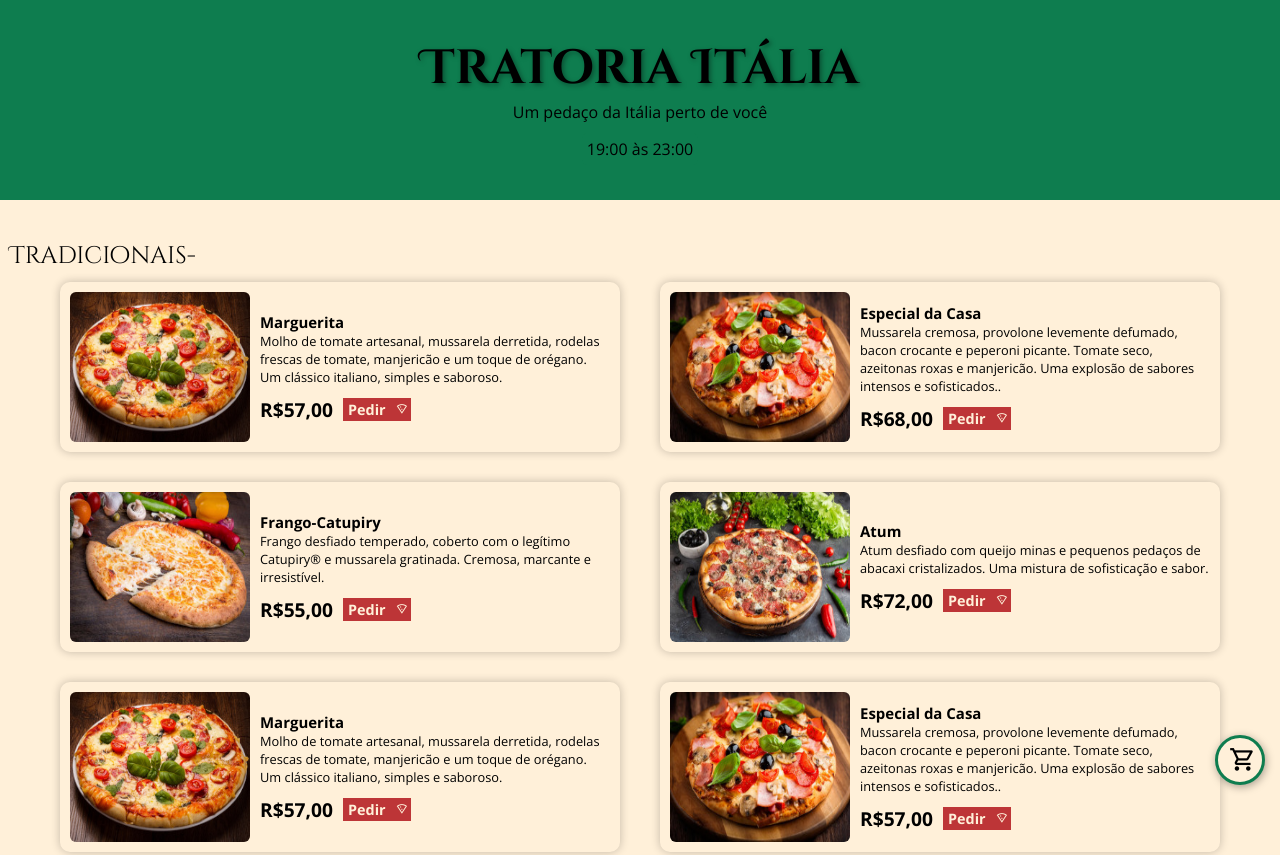
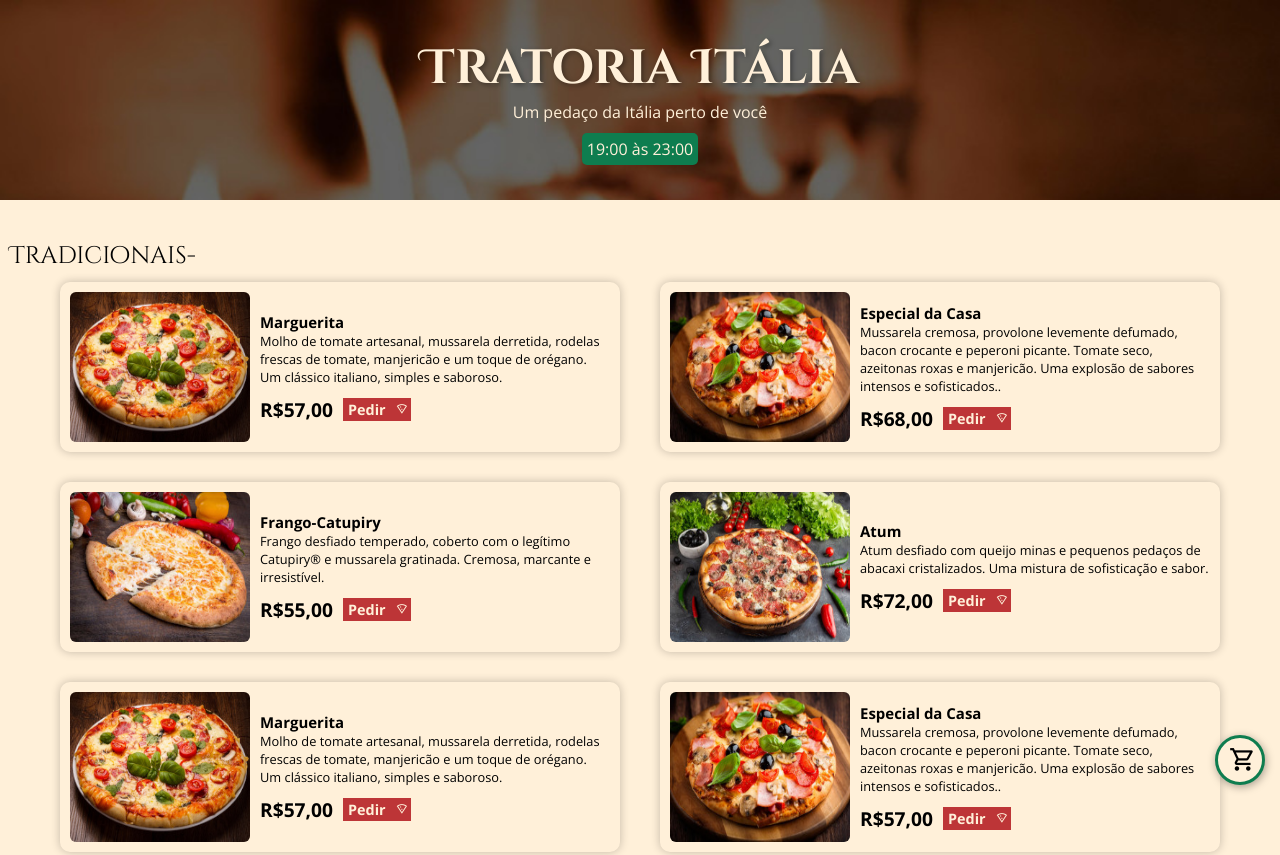
Before and after one commit to joaorocha-web/cardapio-online, a plain HTML site: page index.html in a window 1280 px wide. Shown: the top 855 px of the page. Drawn offline with nearby package versions, Linux system fonts and the light colour scheme.

Commit message:
mudando o background do header

```diff
--- a/carrinho.js
+++ b/carrinho.js
@@ -245,7 +245,7 @@ function mostrarModalVerde(mensagem, numero) {
 function pizzariaAberta(){
     const data = new Date()
     const hora = data.getHours()
-    return hora >= 12 && hora <= 24
+    return hora >= 19.01 && hora <= 24
 }
 
 const abertoOuFechado = document.getElementById('horario')
--- a/estilos/principal.css
+++ b/estilos/principal.css
@@ -39,6 +39,7 @@ h1{
     font-family: var(--fonteTitulo);
     font-size: 3rem;
     text-shadow: 2px 2px 5px rgba(0, 0, 0, 0.372);
+    color: var(--cor3);
 }
 
 h2{
@@ -51,7 +52,10 @@ header{
     display: flex;
     justify-content: center;
     align-items: center;
-    background-color: var(--cor2);
+    background-image: url(../imagens/principal-900px-escuro.jpeg);
+    background-position:top center;
+    background-size: cover;
+
 }
 
 .boas-vindas{
@@ -60,6 +64,7 @@ header{
     align-items: center;
     justify-content: center;
     text-align: center;
+    color: var(--cor3);
 }
 
 #horario{
```
Also changed, not shown: imagens/principal-1300px.jpeg (added), imagens/principal-900px-escuro.jpeg (added), imagens/principal-900px.jpeg (added), imagens/principal.jpeg (added).
